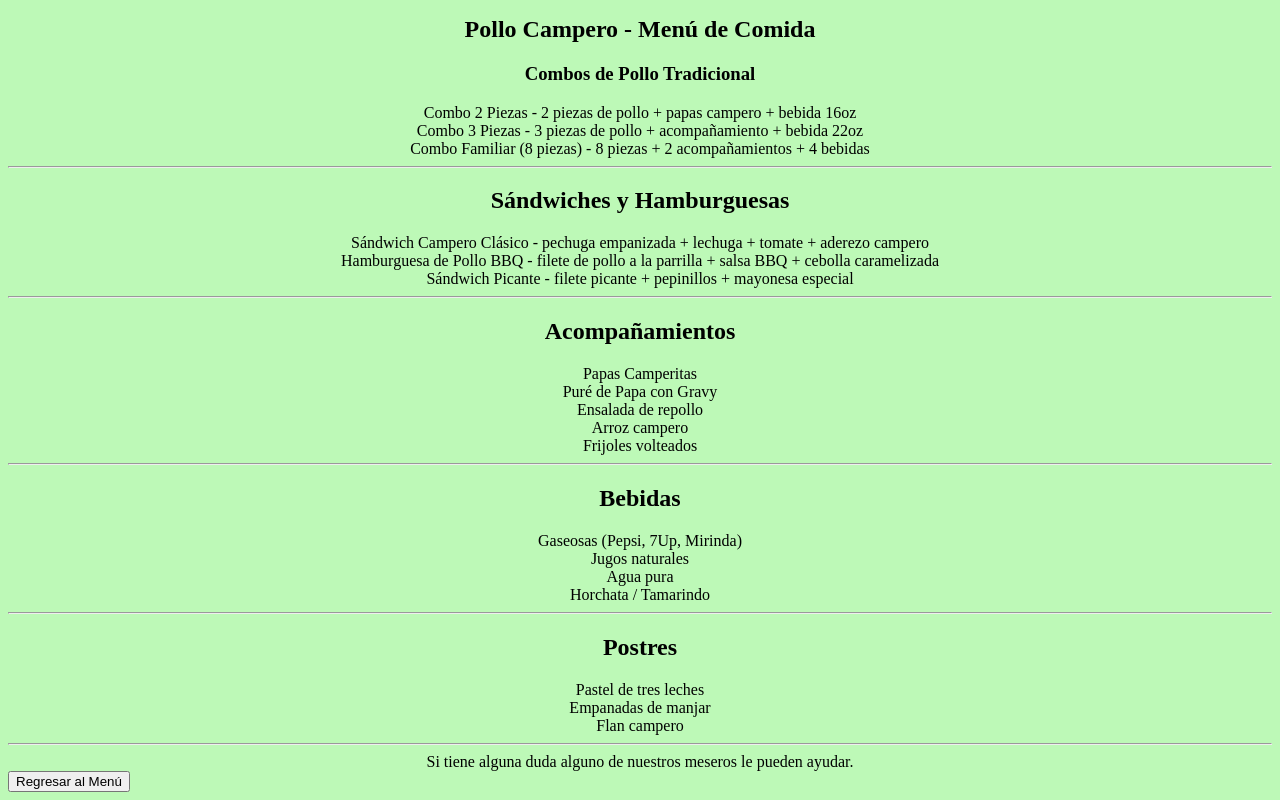
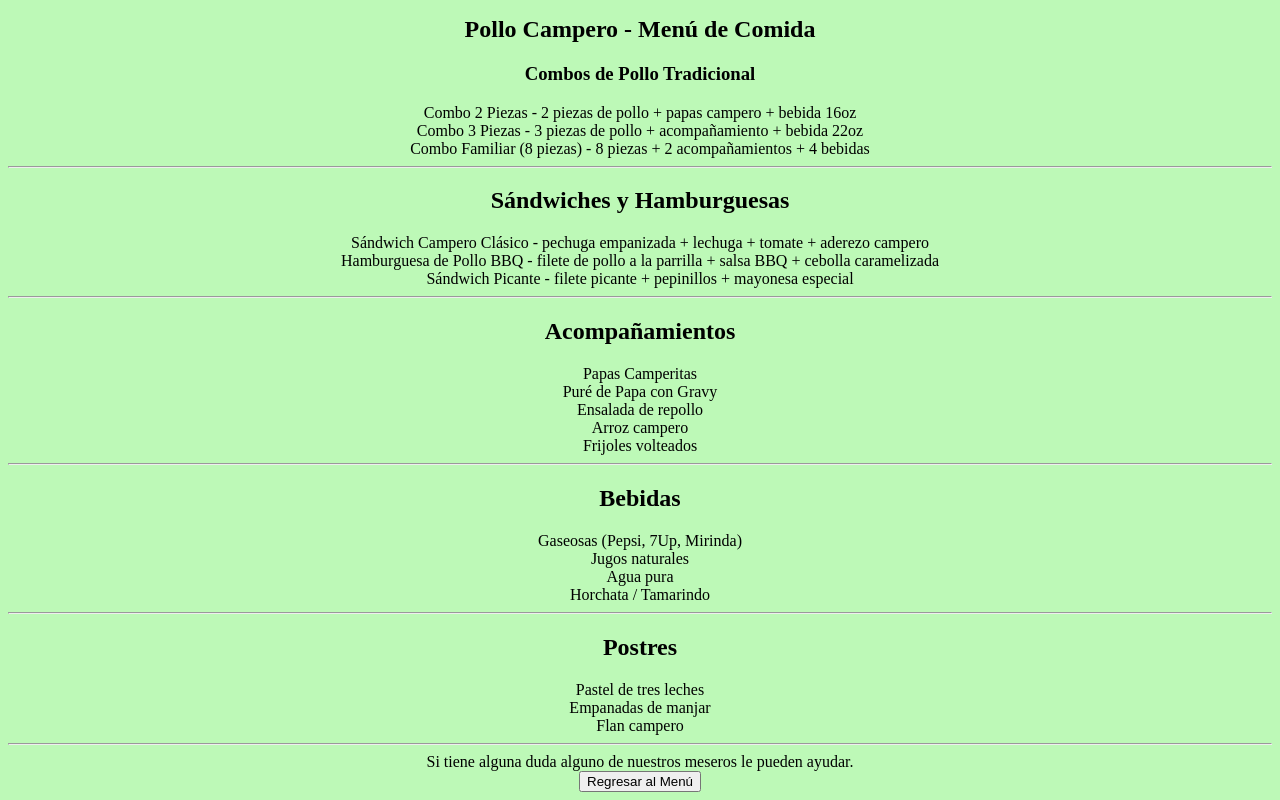
Before and after one commit to Lizeche/pollo-campero, a plain HTML site: page ace.html in a window 1280 px wide. Shown: the part 1720-2520 px from the top of the page. Drawn offline with Linux system fonts and the light colour scheme.

Commit message:
Update ace.html

```diff
--- a/ace.html
+++ b/ace.html
@@ -46,7 +46,7 @@ Flan campero<br>
      <hr>
 
 Si tiene alguna duda alguno de nuestros meseros le pueden ayudar.<br></center>
-  <button onclick="window.location.href='index.html'">Regresar al Menú</button
+ <center> <button onclick="window.location.href='index.html'">Regresar al Menú</button></center>
 
 </body>
 </html>
```
